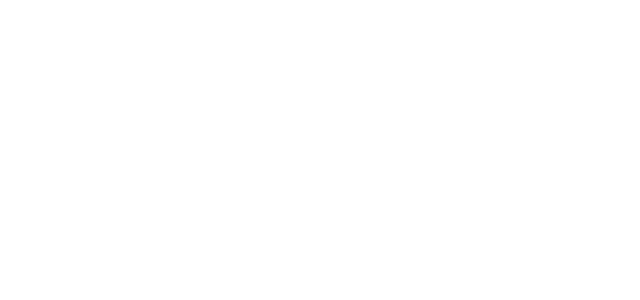
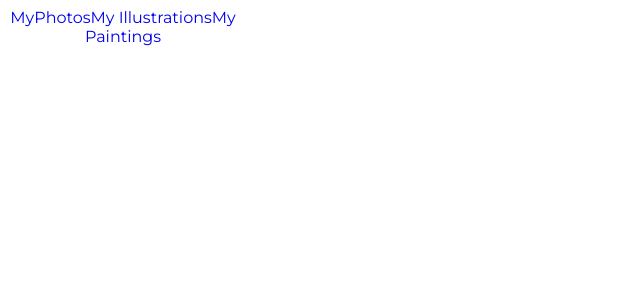
Before and after one commit to gayatrig19/react-challenges, a React (Create React App) app in the folder my-app/: page / in a window 1280 px wide. Shown: the top 300 px of the page, without its empty margins (0-640 px from the left). Built offline with nearby package versions, Linux system fonts and the light colour scheme.

Commit message:
Challenge 1 completed, create sidebar component and add links

```diff
--- a/my-app/src/App.js
+++ b/my-app/src/App.js
@@ -1,9 +1,11 @@
 import css from './App.module.css';
+import Sidebar from './components/Sidebar';
 
 function App() {
   return (
     <div className={css.App}>
       {/* Add your components here */}
+      <Sidebar />
     </div>
   );
 }
--- a/my-app/src/components/Sidebar.js
+++ b/my-app/src/components/Sidebar.js
@@ -0,0 +1,13 @@
+import React from "react";
+
+function Sidebar() {
+    return (
+        <div>
+            <a href="#." target="_blank" alt="Link to my photos">MyPhotos</a>
+            <a href="#." target="_blank" alt="Link to my illustrations">My Illustrations</a>
+            <a href="#." target="_blank" alt="Link to my paintings">My Paintings</a>
+        </div>
+    )
+}
+
+export default Sidebar;
```
Also changed, not shown: 1 other file (tests, documents, lock files or other folders).
